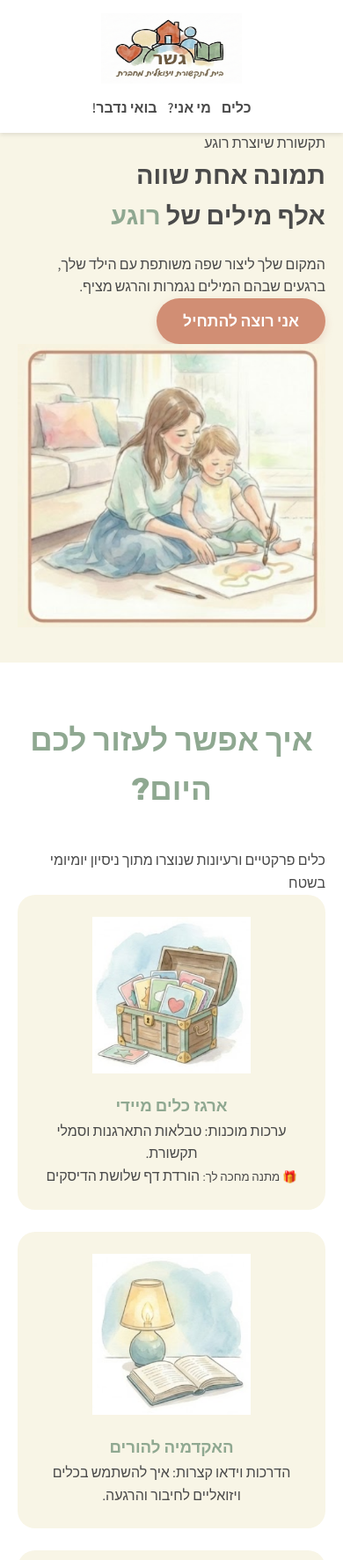
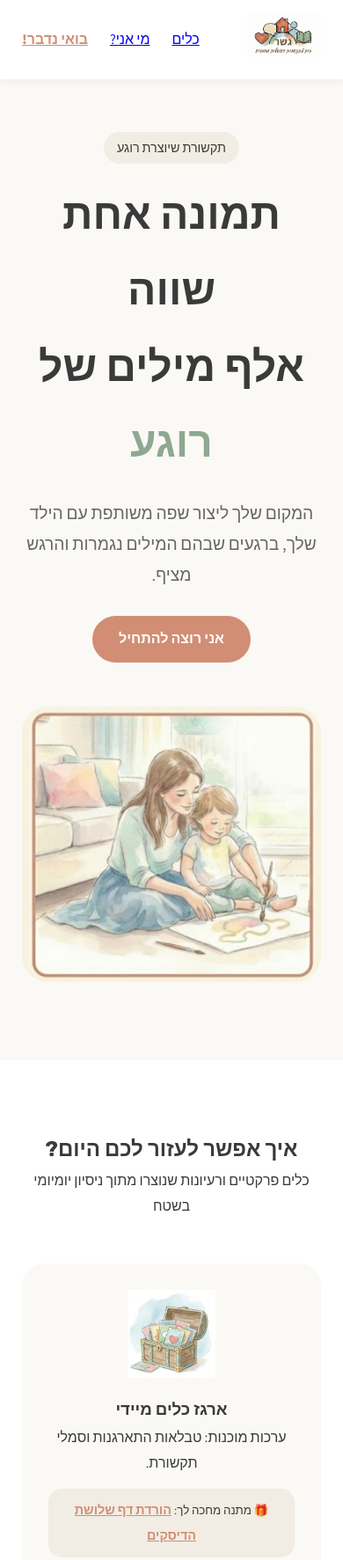
Before and after one commit to maayanshaked1/mygesher, a plain HTML site: page index.html in a window 390 px wide. Shown: the top 1773 px of the page at 88% size. Drawn offline with Linux system fonts and the light colour scheme.

Commit message:
Update style.css

```diff
--- a/style.css
+++ b/style.css
@@ -1,285 +1,86 @@
-/* --- הגדרת משתני הצבעים של המותג --- */
 :root {
-    --bg-cream: #F8F5E6;
-    --bg-sand: #EBE3D5;
+    --bg-cream: #FAF9F6;
+    --bg-sand: #F2EDE4;
     --sage-green: #8FA891;
-    --dusty-blue: #7C98B3;
     --clay-accent: #D18E74;
-    --text-dark: #4A4A4A;
+    --text-dark: #3A3A3A;
     --white: #FFFFFF;
+    --transition: all 0.3s ease;
 }
 
-/* --- איפוס ועיצוב בסיסי --- */
-* {
-    box-sizing: border-box;
-    margin: 0;
-    padding: 0;
-}
-
-html, body {
-    overflow-x: hidden;
-    width: 100%;
-}
+* { box-sizing: border-box; margin: 0; padding: 0; }
 
 body {
     font-family: 'Assistant', sans-serif;
     background-color: var(--bg-cream);
     color: var(--text-dark);
-    line-height: 1.6;
+    line-height: 1.8;
     direction: rtl;
-    padding-top: 110px;
+    overflow-x: hidden;
 }
 
-h1, h2, h3 {
-    font-family: 'Rubik', sans-serif;
-    font-weight: 700;
-    color: var(--sage-green);
-}
+h1, h2, h3 { font-family: 'Rubik', sans-serif; font-weight: 700; }
 
-a { text-decoration: none; color: inherit; }
+.container { max-width: 1200px; margin: 0 auto; padding: 0 25px; }
 
-/* חוק ברזל לתמונות */
-img {
-    max-width: 100%;
-    height: auto;
-}
-
-.container {
-    max-width: 1100px;
-    margin: 0 auto;
-    padding: 0 20px;
-}
-
-/* --- כפתורים --- */
-.btn {
-    display: inline-block;
-    background-color: var(--clay-accent);
-    color: var(--white);
-    padding: 12px 30px;
-    border-radius: 50px;
-    font-weight: 600;
-    font-size: 1.1rem;
-    transition: all 0.3s ease;
-    border: none;
-    cursor: pointer;
-    box-shadow: 0 4px 10px rgba(209, 142, 116, 0.3);
-}
-
-.btn:hover {
-    transform: translateY(-2px);
-    background-color: #c07d65;
-}
-
-/* --- HEADER --- */
+/* --- Header --- */
 header {
-    background-color: var(--white);
-    padding: 15px 0;
-    box-shadow: 0 2px 10px rgba(0,0,0,0.05);
-        position: fixed;      /* מקבע את האלמנט ביחס למסך */
-    top: 0;               /* מצמיד אותו לקצה העליון */
-    width: 100%;          /* מבטיח שהוא יתפרס על כל רוחב המסך */
-    z-index: 1000;        /* דואג שהתפריט יהיה תמיד מעל שאר התוכן */
-    box-shadow: 0 2px 5px rgba(0,0,0,0.1); /* אופציונלי: הוספת צל עדין להפרדה ויזואלית */
-    /* הוספת מעבר חלק (אנימציה) */
+    background: rgba(255, 255, 255, 0.95);
+    position: fixed; top: 0; width: 100%; z-index: 1000;
+    padding: 15px 0; box-shadow: 0 2px 10px rgba(0,0,0,0.05);
     transition: transform 0.3s ease-in-out;
 }
+.header-hidden { transform: translateY(-100%); }
 
-/* הקלאס הזה יתווסף דרך ה-JavaScript כשנגלול למטה */
-.header-hidden {
-    transform: translateY(-100%); /* דוחף את התפריט למעלה מחוץ למסך */
-}
+.nav-container { display: flex; justify-content: space-between; align-items: center; }
+.logo img { height: 50px; }
+.nav-links { display: flex; gap: 25px; align-items: center; }
+.nav-cta { color: var(--clay-accent) !important; font-weight: 700; }
+
+/* --- Hero --- */
+.hero { padding: 150px 0 80px; }
+.hero-wrapper { display: flex; align-items: center; gap: 50px; }
+.hero-text { flex: 1; }
+.hero h1 { font-size: 3rem; margin-bottom: 20px; }
+.hero h1 span { color: var(--sage-green); }
+.hero p { font-size: 1.2rem; color: #666; margin-bottom: 30px; }
+.hero-image img { max-width: 100%; border-radius: 30px; }
+.badge { background: var(--bg-sand); padding: 5px 15px; border-radius: 20px; font-size: 0.9rem; margin-bottom: 15px; display: inline-block; }
+
+/* --- Cards Section (4 Columns) --- */
+.worlds { padding: 80px 0; background: var(--white); }
+.section-header { text-align: center; margin-bottom: 50px; }
+.cards-grid { display: grid; grid-template-columns: repeat(auto-fit, minmax(240px, 1fr)); gap: 20px; }
+.card { background: var(--bg-cream); padding: 30px; border-radius: 25px; text-align: center; transition: var(--transition); position: relative; }
+.card:hover { transform: translateY(-5px); box-shadow: 0 10px 20px rgba(0,0,0,0.05); }
+.card-img-wrapper { height: 100px; margin-bottom: 20px; display: flex; align-items: center; justify-content: center; }
+.card img { max-height: 100%; }
+.emoji-icon { font-size: 3rem; }
+.tag { position: absolute; top: 15px; left: 15px; background: var(--sage-green); color: white; padding: 3px 10px; border-radius: 10px; font-size: 0.7rem; }
+
+/* Gift Box inside card */
+.gift-box { margin-top: 15px; padding: 10px; background: var(--bg-sand); border-radius: 15px; }
+.gift-box a { color: var(--clay-accent); font-weight: 700; text-decoration: underline; font-size: 0.9rem; }
+
+/* --- About Section (Flexible) --- */
+.about { padding: 80px 0; background: var(--bg-sand); }
+.about-flex { display: flex; gap: 50px; align-items: flex-start; }
+.profile-img-small { width: 180px; height: 180px; border-radius: 50%; object-fit: cover; border: 5px solid white; box-shadow: 0 10px 20px rgba(0,0,0,0.1); }
+.simple-quote { font-size: 1.3rem; font-style: italic; color: var(--sage-green); border-right: 4px solid var(--clay-accent); padding-right: 20px; margin: 25px 0; }
+
+/* --- Contact Section --- */
+.contact { padding: 80px 0; }
+.contact-card { background: var(--white); padding: 50px; border-radius: 35px; box-shadow: 0 20px 40px rgba(209, 142, 116, 0.1); text-align: center}
+
+.contact-form input, .contact-form textarea { width: 100%; padding: 15px; margin-bottom: 15px; border-radius: 12px; border: 1px solid #eee; font-family: inherit; }
+.btn { padding: 12px 30px; border-radius: 50px; border: none; cursor: pointer; font-weight: 600; text-decoration: none; display: inline-block; transition: var(--transition); }
+.btn-primary { background: var(--clay-accent); color: white; }
+.btn-full { width: 100%; }
 
 
-.nav-container {
-    display: flex;
-    justify-content: space-between;
-    align-items: center;
-    height: auto;
+/* Mobile */
+@media (max-width: 768px) {
+    .hero-wrapper, .about-flex, .contact-grid { flex-direction: column; text-align: center; }
+    .about-image-side { margin: 0 auto; }
+    .cards-grid { grid-template-columns: 1fr; }
 }
-
-.logo img {
-    width: 150px;
-    height: 80px;
-    display: block;
-}
-
-.nav-links {
-    display: flex;
-    gap: 20px;
-    justify-content: center;
-    flex-grow: 1;
-}
-
-.nav-links a {
-    font-weight: 600;
-    color: var(--text-dark);
-}
-
-/* --- HERO SECTION --- */
-.hero {
-    padding: 60px 0;
-    display: flex;
-    align-items: center;
-    justify-content: space-between;
-    gap: 40px;
-}
-
-.hero-text { flex: 1; }
-
-.hero h1 {
-    font-size: 3rem;
-    margin-bottom: 20px;
-    color: var(--text-dark);
-}
-
-.hero h1 span { color: var(--sage-green); }
-
-.hero-image {
-    flex: 1;
-    display: flex;
-    justify-content: center;
-}
-
-
-.placeholder-img {
-    width: 100%;
-    max-width: 450px;
-    border-radius: 20px;
-    overflow: hidden;
-}
-
-/* --- 3 WORLDS SECTION --- */
-.worlds {
-    padding: 60px 0;
-    background-color: var(--white);
-}
-
-.section-title {
-    text-align: center;
-    margin-bottom: 40px;
-    font-size: 2.2rem;
-}
-
-.cards-grid {
-    display: grid;
-    grid-template-columns: repeat(auto-fit, minmax(280px, 1fr));
-    gap: 25px;
-}
-
-.card {
-    background: var(--bg-cream);
-    padding: 25px;
-    border-radius: 20px;
-    text-align: center;
-}
-
-.card img {
-    margin: 0 auto 15px;
-    max-width: 180px;
-}
-
-/* --- FEATURED PRODUCT (TRACKER) --- */
-.product-highlight {
-    padding: 60px 0;
-    background-color: var(--bg-cream);
-    text-align: center;
-}
-
-.tracker-preview {
-    background: var(--white);
-    padding: 30px;
-    border-radius: 20px;
-    display: inline-block;
-    max-width: 600px;
-    width: 100%;
-}
-
-/* --- ABOUT SECTION - כאן התיקון לעיגול --- */
-.about {
-    padding: 60px 0;
-    background-color: var(--sage-green);
-    color: var(--white);
-}
-
-.about-content {
-    display: flex;
-    align-items: center;
-    gap: 40px;
-}
-
-.about-image {
-    flex-shrink: 0;
-    width: 180px; /* רוחב קבוע לקונטיינר */
-    height: 180px; /* גובה קבוע לקונטיינר */
-}
-
-.rounded-image {
-    width: 180px !important; /* חייב להיות זהה לרוחב */
-    height: 180px !important; /* חייב להיות זהה לגובה */
-    border-radius: 50%;
-    object-fit: cover; /* חותך את התמונה בצורה חכמה לתוך העיגול */
-    border: 4px solid rgba(255,255,255,0.4);
-}
-
-/* --- FOOTER --- */
-footer {
-    background-color: var(--text-dark);
-    color: rgba(255,255,255,0.7);
-    padding: 30px 0;
-    text-align: center;
-}
-
-/* ========================================= */
-/* --- רספונסיביות למובייל (תיקון סופי) --- */
-/* ========================================= */
-
-@media (max-width: 768px) {
-
-    /* הדר - סידור מחדש של הלוגו, התפריט והכפתור */
-    .nav-container {
-        flex-direction: column;
-        gap: 15px;
-        align-items: center;
-    }
-
-    .logo img {
-        width: 160px;
-    }
-
-    .nav-links {
-        gap: 12px;
-        order: 2; /* שם את הקישורים באמצע */
-    }
-
-    header .btn {
-        order: 3; /* מוודא שכפתור הכניסה למטה וגלוי */
-        padding: 8px 25px;
-        font-size: 0.9rem;
-    }
-
-    /* הירו */
-    .hero {
-        flex-direction: column;
-        text-align: right;
-        padding: 40px 0;
-    }
-
-    .hero h1 { font-size: 1.8rem; }
-
-    .hero-text, .hero-image { width: 100%; }
-
-    /* אודות - תיקון המראה בנייד */
-    .about-content {
-        flex-direction: column;
-        text-align: right;
-    }
-
-    .about-image {
-        margin: 0 auto 20px; /* ממכרז את העיגול */
-    }
-
-    /* כרטיסים */
-    .cards-grid {
-        grid-template-columns: 1fr;
-    }
-}
```
